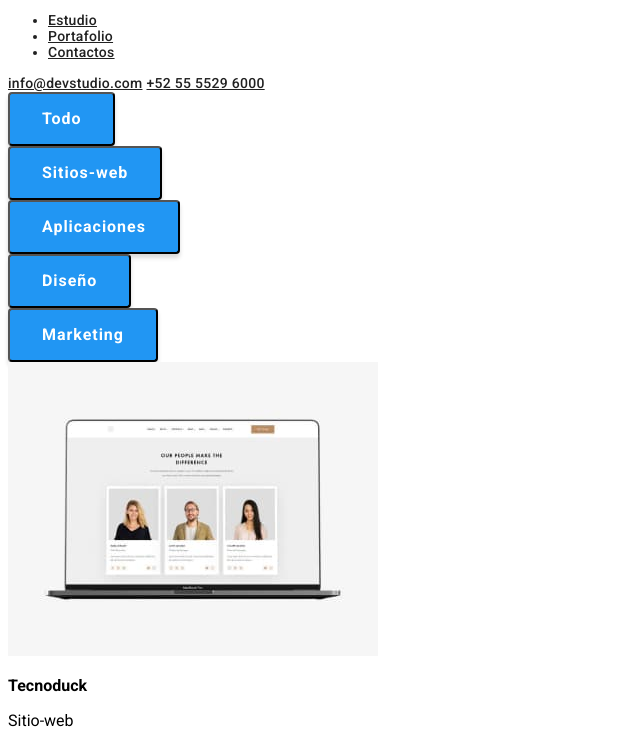
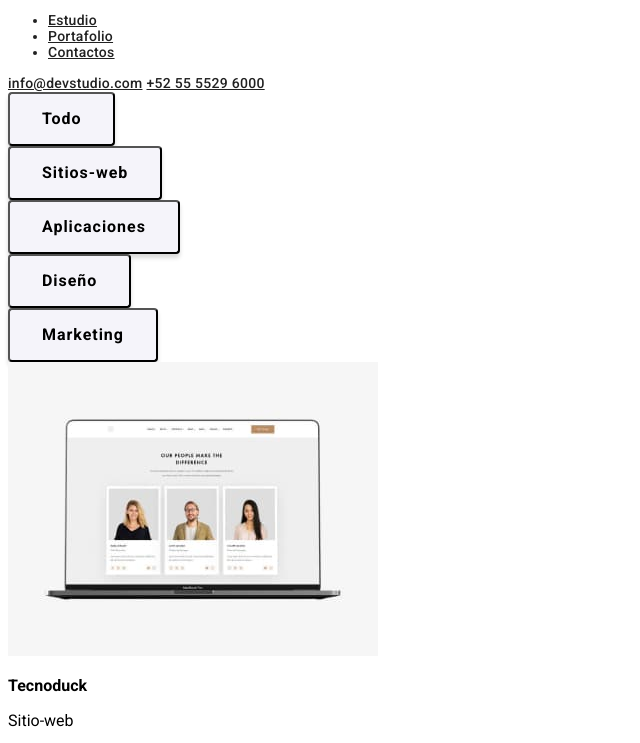
Before and after one commit to Malkeng/goit-markup-hw-02, a plain HTML site: page portfolio.html in a window 1280 px wide. Shown: the part 41-784 px from the top of the page, without its empty margins (0-640 px from the left). Drawn offline with Linux system fonts and the light colour scheme.

Commit message:
se hace la actualizacion de los archivos con los cambios en los botones

```diff
--- a/styles/styles.css
+++ b/styles/styles.css
@@ -42,7 +42,12 @@ header a {
   color: #4491f6;
 }
 
-div button {
+button:hover {
+  color: #ffffff;
+  background-color: #2196f3;
+}
+
+button {
   display: flex;
   flex-direction: row;
   justify-content: center;
@@ -50,9 +55,11 @@ div button {
   padding: 10px 32px;
   gap: 10px;
 
-  background: #2196f3;
+  background: #f5f4fa;
   box-shadow: 0px 4px 4px rgba(0, 0, 0, 0.15);
   border-radius: 4px;
+
+  cursor: pointer;
 }
 
 .button-text {
@@ -68,7 +75,7 @@ div button {
   text-align: center;
   letter-spacing: 0.06em;
 
-  color: #ffffff;
+  /*color: #212121;*/
 
   /* Inside auto layout */
 
@@ -136,7 +143,7 @@ h2 {
 
 footer address,
 footer a {
-  font-family: 'Roboto';
+  font-family: "Roboto";
   font-style: normal;
   font-weight: 400;
   font-size: 14px;
```
Also changed, not shown: index.html (+3 -3 lines).
